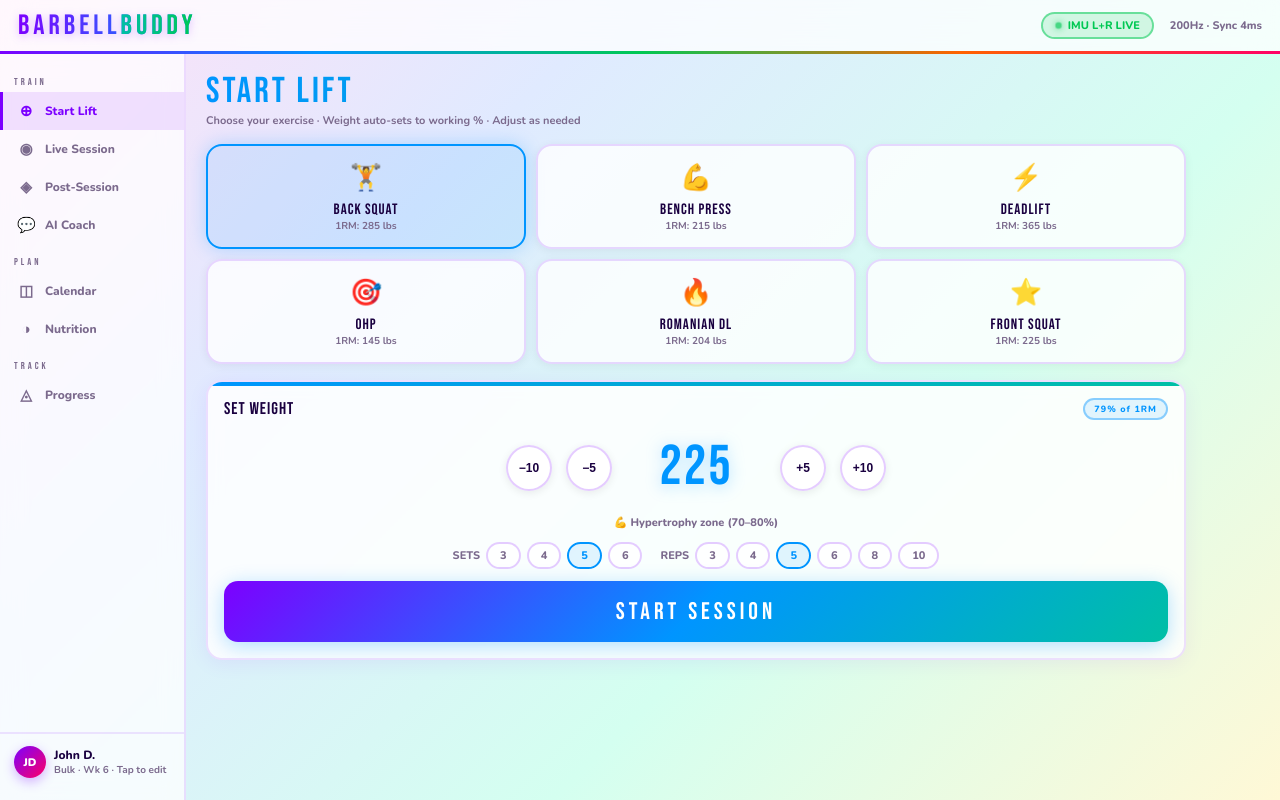
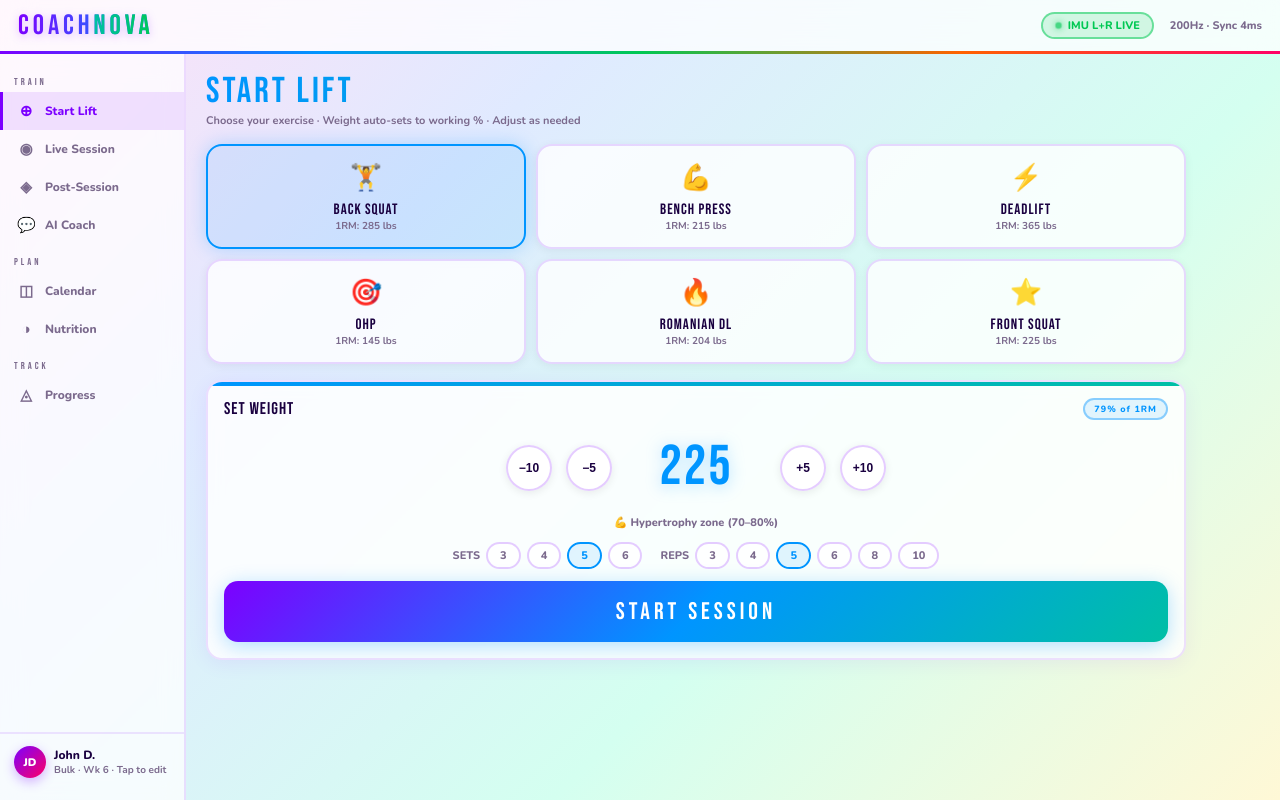
Before and after one commit to dakkameka/BarbellBuddy, a React (Create React App) app: page / in a window 1280 px wide. Built offline with nearby package versions, Linux system fonts and the light colour scheme.

Commit message:
Rename assistant to Coach Nova in AICoach

```diff
--- a/src/App.js
+++ b/src/App.js
@@ -748,7 +748,7 @@ function CalendarScreen({ schedule, setSchedule, onStartFromCalendar, athlete })
 // ─────────────────────────────────────────────
 function AICoach({ schedule, onRebuildSchedule, onGoToCalendar, athlete }) {
   const [messages, setMessages] = useState([
-    {role:'assistant', content:`Hey ${athlete.firstName}! I'm your BarbellBuddy coach. I know your full training history — squats, bench, deads, everything. What's on your mind? Tell me about life, training, goals — anything that affects your schedule and I'll adjust it in real time.`}
+    {role:'assistant', content:`Hey ${athlete.firstName}! I'm your Coach Nova. I know your full training history — squats, bench, deads, everything. What's on your mind? Tell me about life, training, goals — anything that affects your schedule and I'll adjust it in real time.`}
   ]);
   const [input, setInput]     = useState('');
   const [loading, setLoading] = useState(false);
@@ -1054,7 +1054,7 @@ export default function App() {
   return (
     <div className="app">
       <nav className="topnav">
-        <div className="logo">BARBELL<span>BUDDY</span></div>
+        <div className="logo">COACH<span>NOVA</span></div>
         <div className="nav-right">
           <div className="imu-chip"><div className="pulse-dot"/>IMU L+R LIVE</div>
           <div style={{fontSize:11,color:'var(--muted)',fontWeight:800}}>200Hz · Sync 4ms</div>
```
